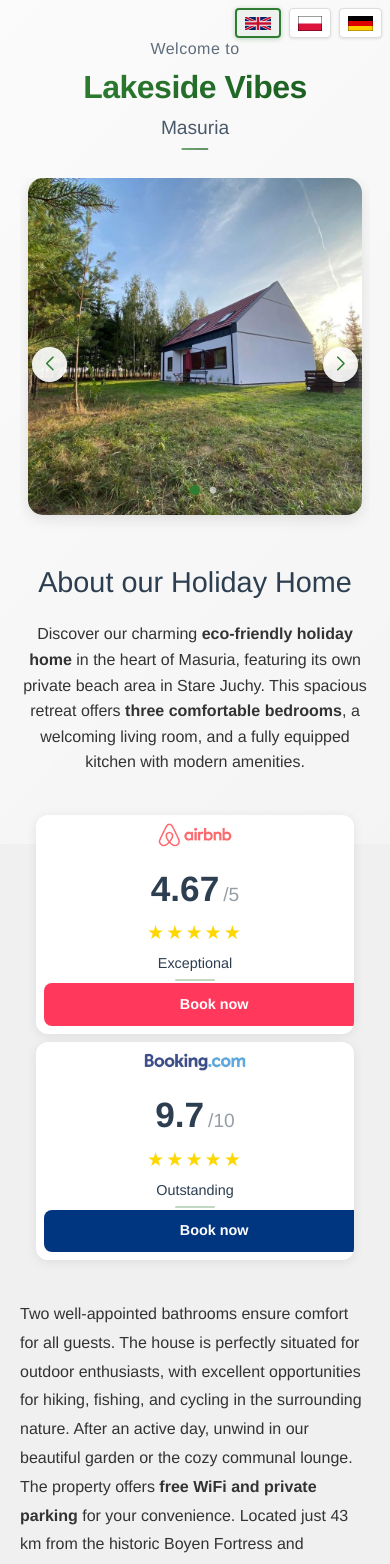
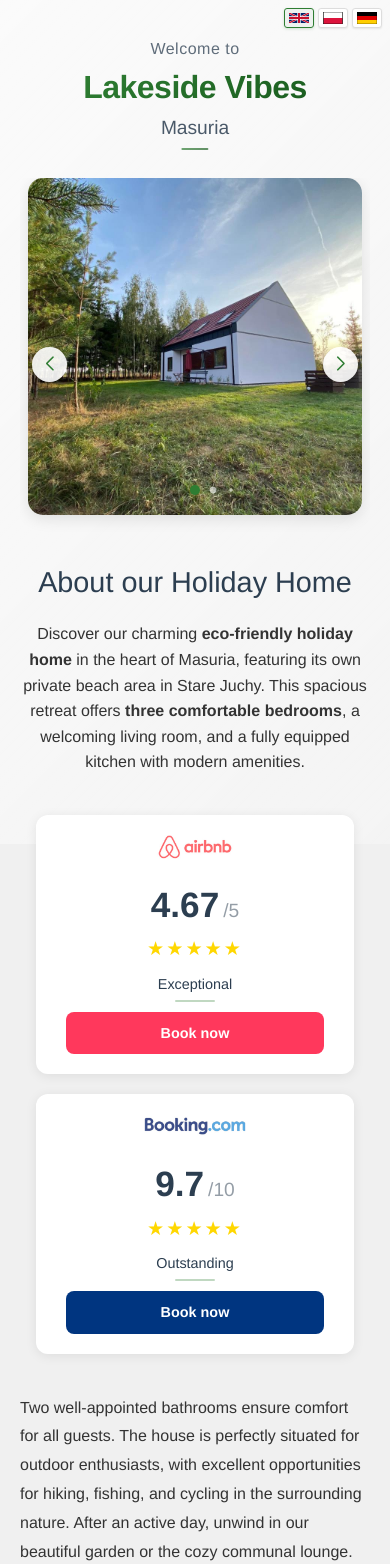
Before and after one commit to BenitoWotchero/fewo-lu, a React app: page / in a window 390 px wide. Shown: the top 1564 px of the page. Built offline with nearby package versions, Linux system fonts and the light colour scheme; no server answers.

Commit message:
Polnisch geadded2

```diff
--- a/src/App.js
+++ b/src/App.js
@@ -12,7 +12,7 @@ import './styles/contact.css';
 
 // SVG-Flaggen als Komponenten
 const UKFlag = () => (
-  <svg xmlns="http://www.w3.org/2000/svg" viewBox="0 0 60 30" width="26" height="13">
+  <svg xmlns="http://www.w3.org/2000/svg" viewBox="0 0 60 30" width="20" height="10">
     <clipPath id="uk">
       <path d="M0,0 v30 h60 v-30 z"/>
     </clipPath>
@@ -25,7 +25,7 @@ const UKFlag = () => (
 );
 
 const PolishFlag = () => (
-  <svg xmlns="http://www.w3.org/2000/svg" viewBox="0 0 16 10" width="24" height="15">
+  <svg xmlns="http://www.w3.org/2000/svg" viewBox="0 0 16 10" width="20" height="12">
     <rect width="16" height="10" fill="#fff"/>
     <rect width="16" height="5" y="5" fill="#dc143c"/>
     <rect width="16" height="10" fill="none" stroke="#000" strokeWidth="0.5"/>
@@ -33,7 +33,7 @@ const PolishFlag = () => (
 );
 
 const GermanFlag = () => (
-  <svg xmlns="http://www.w3.org/2000/svg" viewBox="0 0 5 3" width="25" height="15">
+  <svg xmlns="http://www.w3.org/2000/svg" viewBox="0 0 5 3" width="20" height="12">
     <rect width="5" height="3" y="0" x="0" fill="#000"/>
     <rect width="5" height="2" y="1" x="0" fill="#DD0000"/>
     <rect width="5" height="1" y="2" x="0" fill="#FFCE00"/>
--- a/src/styles/booking.css
+++ b/src/styles/booking.css
@@ -115,16 +115,17 @@
 @media (max-width: 768px) {
   .booking-buttons {
     flex-direction: column;
-    gap: calc(var(--section-inner-spacing) * 0.75);
+    gap: 1.5rem;
   }
 
   .booking-option {
-    padding: calc(var(--section-inner-spacing) * 0.75);
+    padding: 1.5rem;
+    margin-bottom: 0.5rem;
   }
 
   .platform-logo {
     height: 28px;
-    margin-bottom: calc(var(--section-inner-spacing) * 0.75);
+    margin-bottom: 1rem;
   }
 
   .rating {
@@ -137,31 +138,38 @@
 
   .stars {
     font-size: 1.2rem;
-    margin: calc(var(--section-inner-spacing) * 0.2) 0;
+    margin: 0.5rem 0;
   }
 
   .rating-text {
-    margin: calc(var(--section-inner-spacing) * 0.2) 0 calc(var(--section-inner-spacing) * 0.75);
+    margin: 0.5rem 0 1.25rem;
   }
 
   .booking-button {
     width: 100%;
-    padding: 0.75rem 1.25rem;
+    max-width: 85%;
+    min-width: unset;
+    padding: 0.75rem 1rem;
+    margin: 0 auto;
+    display: block;
+    box-sizing: border-box;
   }
 }
 
 @media (max-width: 480px) {
   .booking-buttons {
-    gap: calc(var(--section-inner-spacing) * 0.5);
+    gap: 1.25rem;
+    margin-bottom: 2.5rem;
   }
 
   .booking-option {
-    padding: calc(var(--section-inner-spacing) * 0.5);
+    padding: 1.25rem 1rem;
+    margin-bottom: 0;
   }
 
   .platform-logo {
     height: 24px;
-    margin-bottom: calc(var(--section-inner-spacing) * 0.5);
+    margin-bottom: 0.75rem;
   }
 
   .rating {
@@ -170,11 +178,12 @@
 
   .rating-text {
     font-size: 0.9rem;
-    margin: calc(var(--section-inner-spacing) * 0.15) 0 calc(var(--section-inner-spacing) * 0.5);
+    margin: 0.4rem 0 1rem;
   }
 
   .booking-button {
     font-size: 0.9rem;
-    padding: 0.6rem 1.2rem;
+    padding: 0.6rem 1rem;
+    max-width: 90%;
   }
 }
--- a/src/styles/contact.css
+++ b/src/styles/contact.css
@@ -135,7 +135,7 @@
 /* Responsive Styles */
 @media (max-width: 768px) {
   .contact {
-    padding: 0 0.1rem;
+    padding: 0;
   }
 
   .contact h2 {
@@ -169,7 +169,7 @@
 
 @media (max-width: 480px) {
   .contact {
-    padding: 0 1rem;
+    padding: 0;
   }
 
   .contact-form {
--- a/src/styles/main.css
+++ b/src/styles/main.css
@@ -183,33 +183,33 @@ main > .feature-list {
   right: 1rem;
   z-index: 100;
   display: flex;
-  gap: 0.5rem;
+  gap: 0.35rem;
 }
 
 .language-selector .flag-button {
   background: white;
   border: 1px solid #ddd;
-  padding: 5px 8px;
+  padding: 4px 6px;
   cursor: pointer;
-  transition: transform 0.2s ease, box-shadow 0.3s ease;
+  transition: transform 0.2s ease, box-shadow 0.2s ease;
   display: flex;
   align-items: center;
   justify-content: center;
-  border-radius: 4px;
-  box-shadow: 0 1px 3px rgba(0,0,0,0.1);
-  height: 30px;
-  min-width: 40px;
+  border-radius: 3px;
+  box-shadow: 0 1px 2px rgba(0,0,0,0.08);
+  height: 24px;
+  min-width: 30px;
 }
 
 .language-selector .flag-button:hover {
-  transform: scale(1.1);
-  box-shadow: 0 2px 5px rgba(0,0,0,0.15);
+  transform: scale(1.05);
+  box-shadow: 0 1px 3px rgba(0,0,0,0.12);
   border-color: #ccc;
 }
 
 .language-selector .flag-button.active {
-  border: 2px solid var(--color-accent);
-  box-shadow: 0 1px 5px rgba(46, 125, 50, 0.3);
+  border: 1px solid var(--color-accent);
+  box-shadow: 0 1px 3px rgba(46, 125, 50, 0.2);
   background-color: rgba(46, 125, 50, 0.05);
 }
 
@@ -266,12 +266,15 @@ main > .feature-list {
   }
 
   .language-selector {
-    top: 0.5rem;
-    right: 0.5rem;
+    top: 0.7rem;
+    right: 0.7rem;
+    gap: 0.25rem;
   }
 
   .language-selector .flag-button {
-    font-size: 1rem;
+    padding: 3px 5px;
+    height: 22px;
+    min-width: 28px;
   }
 
   .intro-text h2 {
@@ -318,4 +321,15 @@ main > .feature-list {
   .intro-text, .description {
     padding: 0;
   }
+
+  .language-selector {
+    top: 0.5rem;
+    right: 0.5rem;
+  }
+
+  .language-selector .flag-button {
+    padding: 2px 4px;
+    height: 20px;
+    min-width: 26px;
+  }
 }
```
